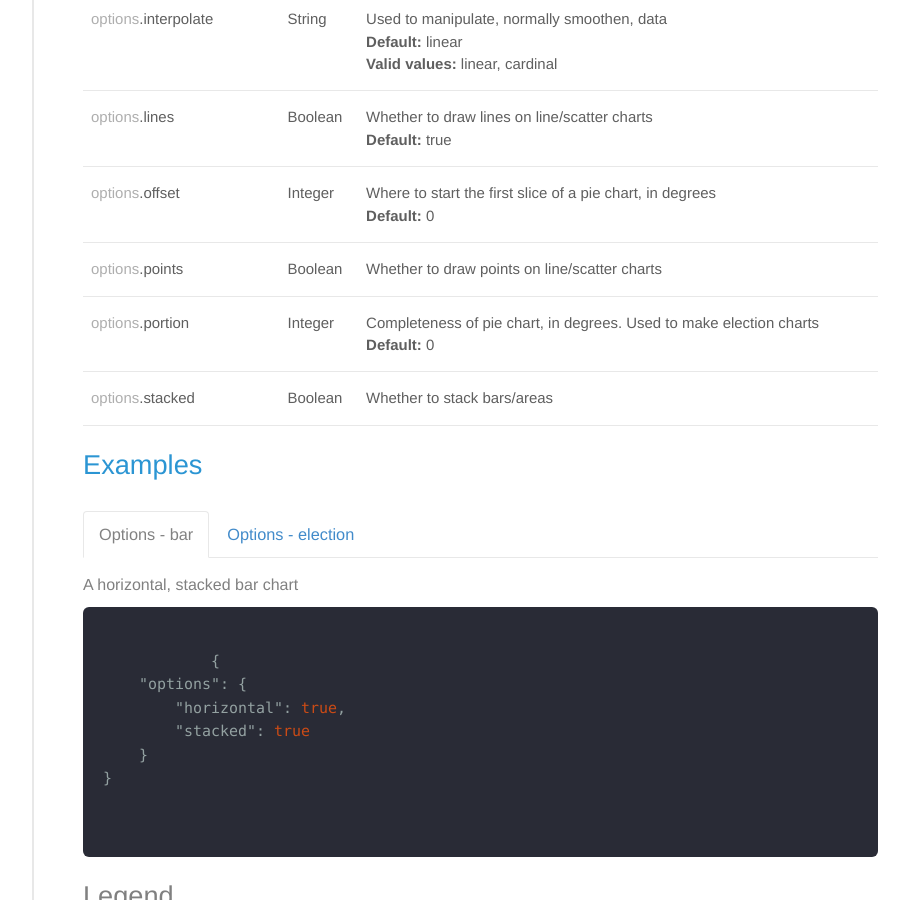
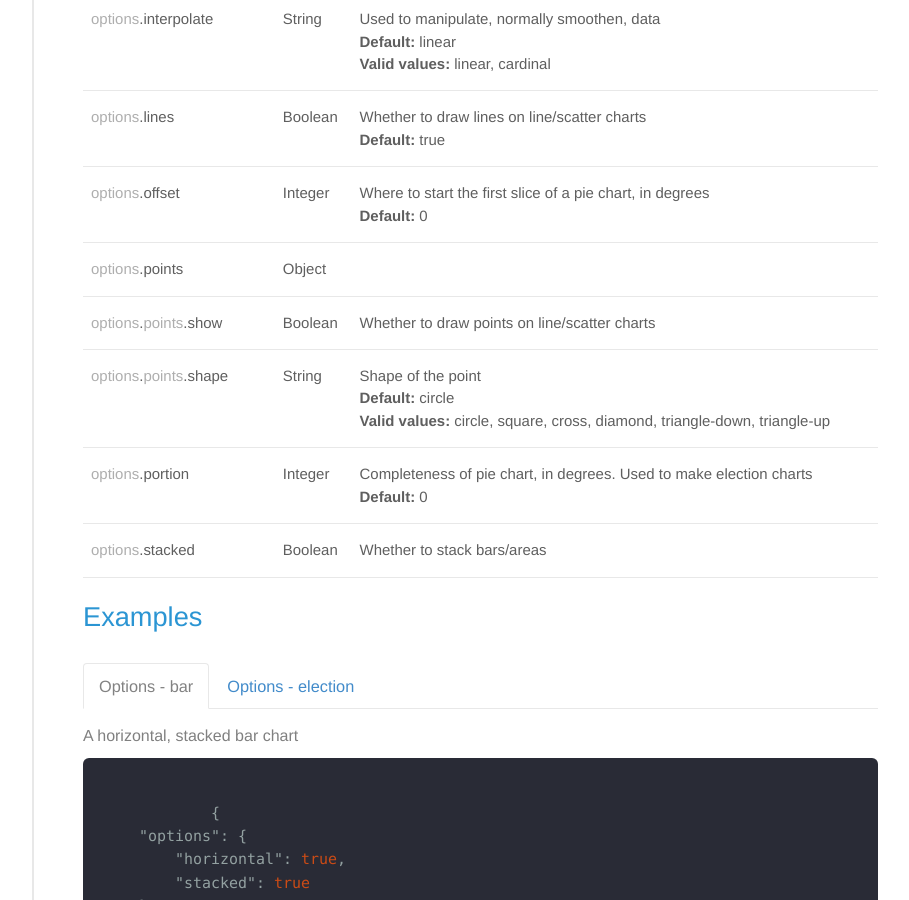
Before and after one commit to ChartBlocks/developer-docs, a Jekyll site: the page built from chart-config.md, in a window 1280 px wide and 900 px high, scrolled down 12658 px. Shown: the whole window, without its empty margins (292-1201 px from the left). Built offline with Jekyll 4.4.1, drawn with Linux system fonts in a browser that asks for light colours; nearby versions of some CDN libraries.

Commit message:
Fix shape config

```diff
--- a/_data/chart-config/config.json
+++ b/_data/chart-config/config.json
@@ -675,9 +675,20 @@
                 },
                 {
                     "parameter": "options.points",
+                    "type": "Object"
+                },
+                {
+                    "parameter": "options.points.show",
                     "type": "Boolean",
                     "description": "Whether to draw points on line/scatter charts",
                     "default": false
+                },
+                {
+                    "parameter": "options.points.shape",
+                    "type": "String",
+                    "description": "Shape of the point",
+                    "default": "circle",
+                    "validValues": ["circle", "square", "cross", "diamond", "triangle-down", "triangle-up"]
                 },
                 {
                     "parameter": "options.portion",
```
